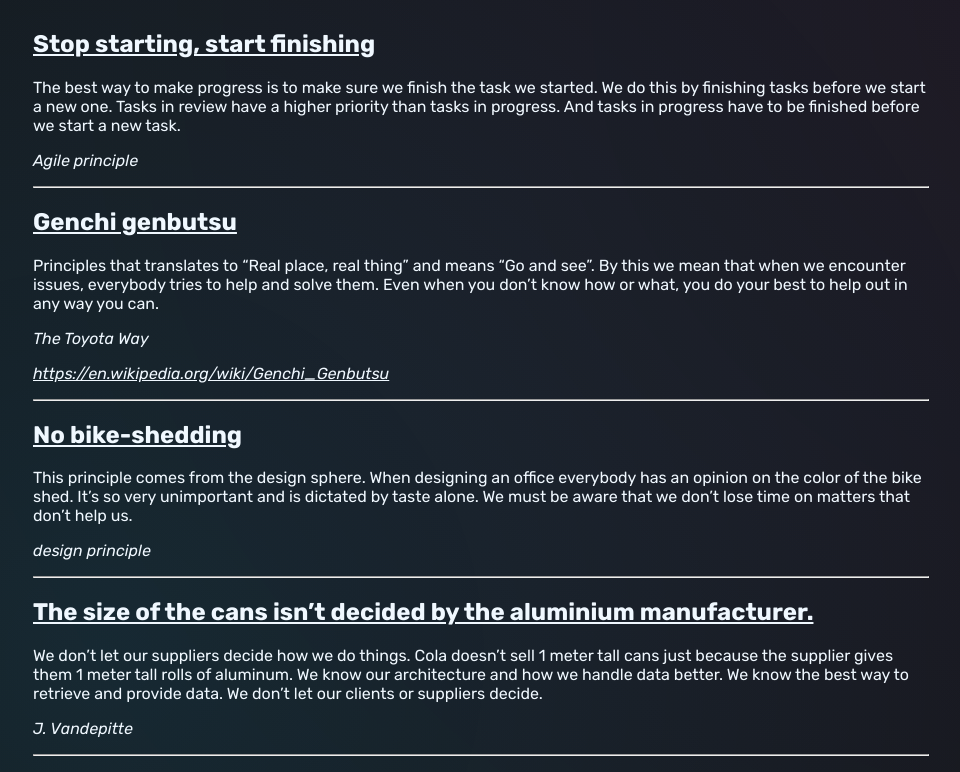
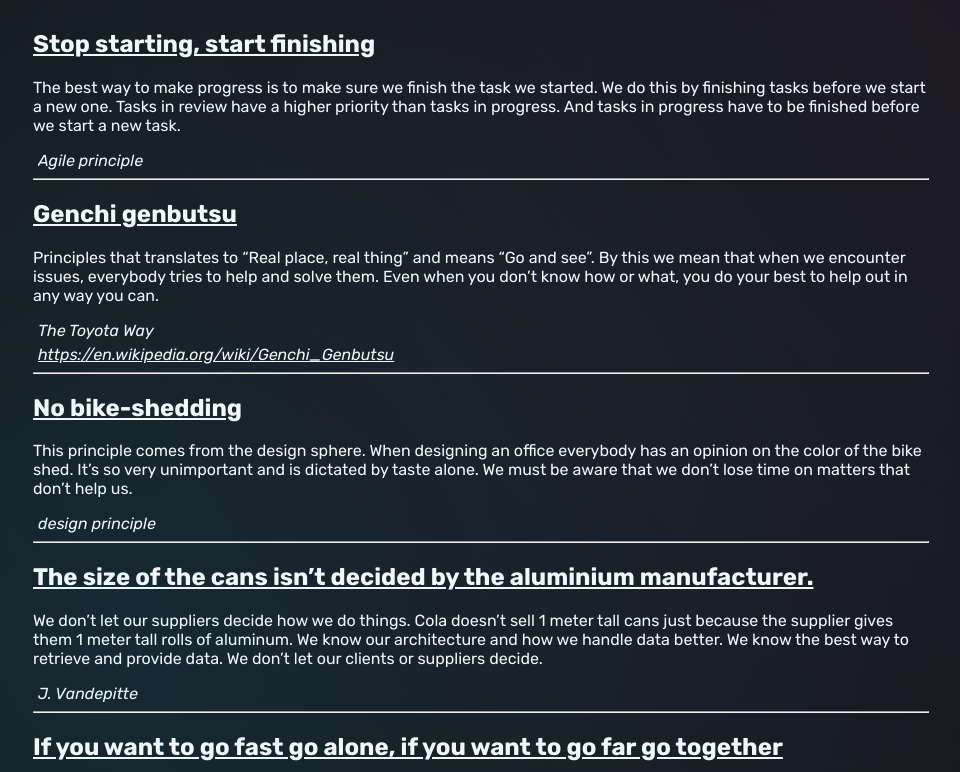
Before and after one commit to testheader/qualityprinciples, a React (Create React App) app: page /overview in a window 1280 px wide. Shown: the top 772 px of the page, without its empty margins (159-1119 px from the left). Built offline with nearby package versions, Linux system fonts and the light colour scheme.

Commit message:
fix sources

```diff
--- a/src/Overview.js
+++ b/src/Overview.js
@@ -9,9 +9,9 @@ function Overview() {
                 <p>{principle.description}</p>
                 {principle.source.map(source => {
                     if(source.includes("http")){
-                        return <p><a href={source} target="_blank" rel="noreferrer"><i>{source}</i></a></p>
+                        return <p className={"source"} key={source}><a href={source} target="_blank" rel="noreferrer"><i>{source}</i></a></p>
                     }
-                    return <p><i>{source}</i></p>
+                    return <p className={"source"} key={source}><i>{source}</i></p>
                 })}
                 <hr/>
             </div>
```
